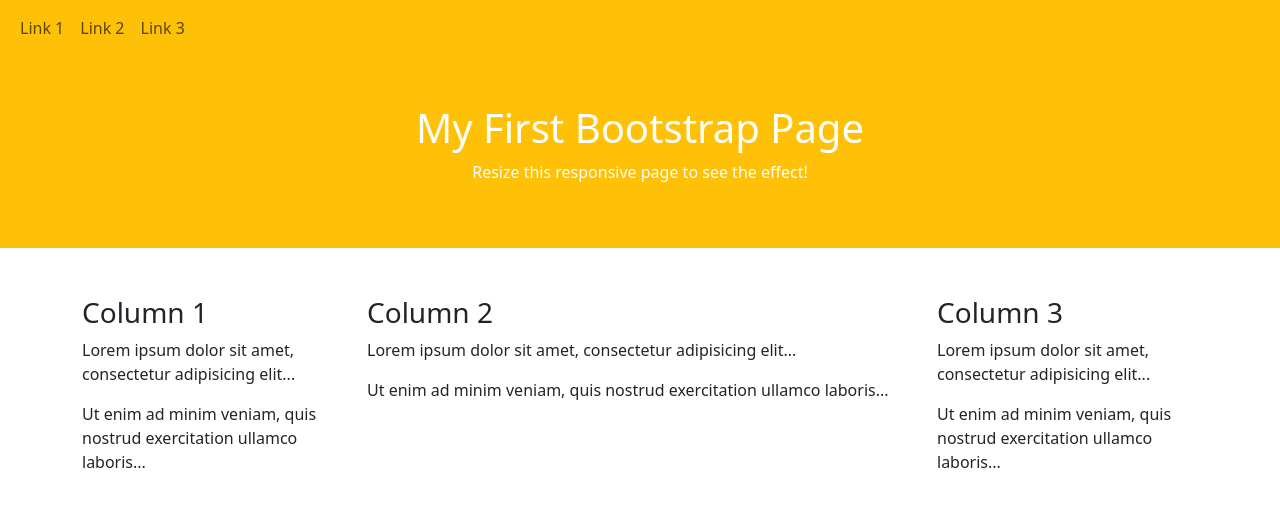
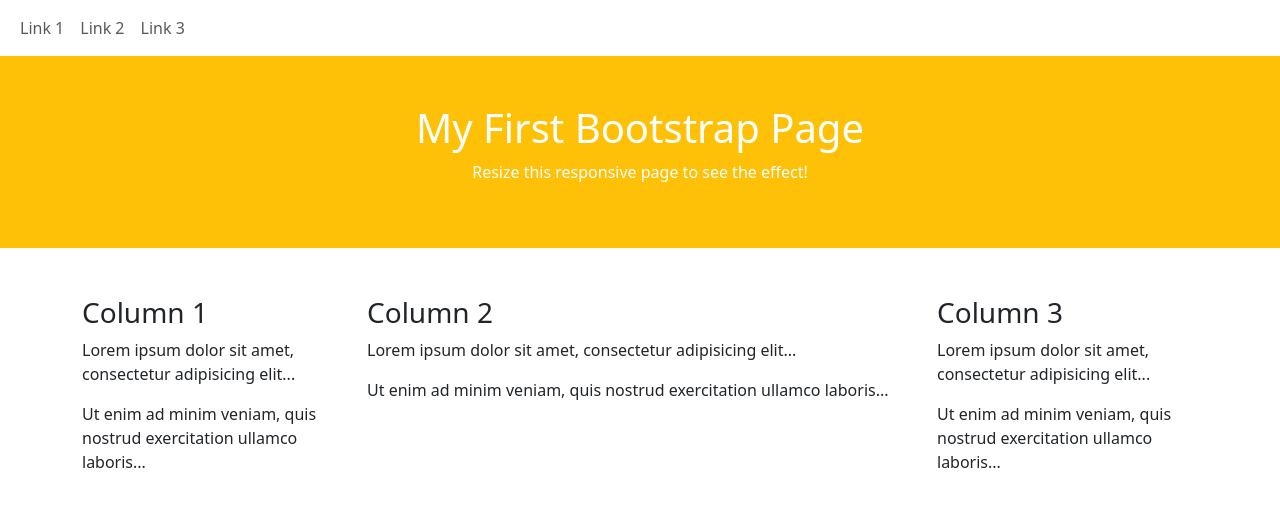
Before and after one commit to beeqw35564/test21, a plain HTML site: page index.html in a window 1280 px wide. Drawn offline with nearby package versions, Linux system fonts and the light colour scheme.

Commit message:
Update index.html

```diff
--- a/index.html
+++ b/index.html
@@ -4,7 +4,7 @@
         <link href="https://cdn.jsdelivr.net/npm/bootstrap@5.3.3/dist/css/bootstrap.min.css" rel="stylesheet">
     </head>
     <body>
-        <nav class="navbar navbar-expand-sm bg-warning">
+        <nav class="navbar navbar-expand-sm .bg-dark">
 
   <div class="container-fluid">
     <!-- Links -->
```
